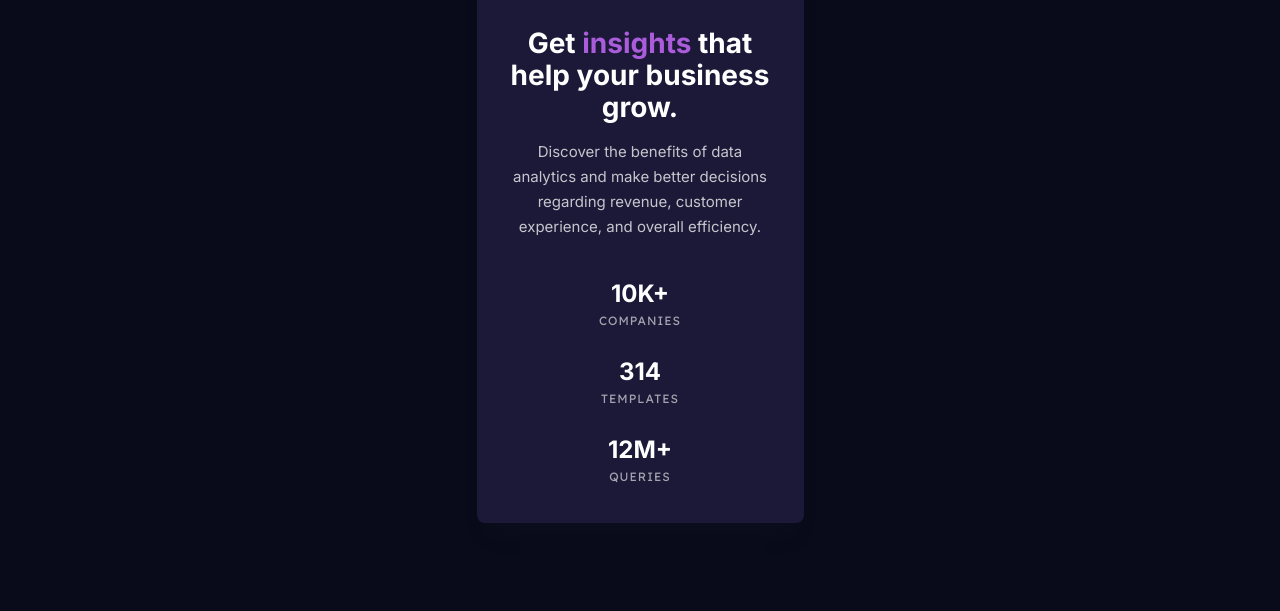
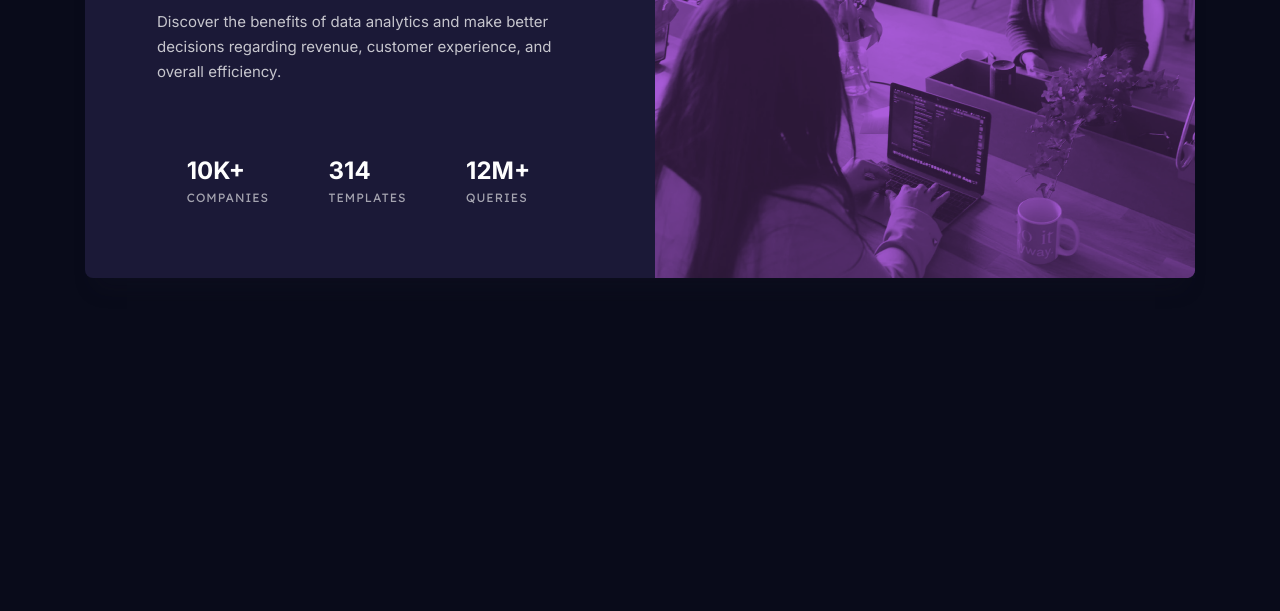
Before and after one commit to ntwiler/Stats-preview-card-component, a plain HTML site: page index.html in a window 1280 px wide. Shown: the part 345-956 px from the top of the page. After the commit the page ends 800 px from the top, so only its background shows below. Drawn offline with Linux system fonts and the light colour scheme.

Commit message:
commit: desktop version

```diff
--- a/index.html
+++ b/index.html
@@ -11,6 +11,7 @@
     />
     <link rel="stylesheet" href="css/style.css" />
     <title>Stats Preview Card</title>
+    <link rel="icon" href="img/favicon-32x32.png" />
   </head>
   <body>
     <main class="container">
@@ -35,12 +36,20 @@
           Discover the benefits of data analytics and make better decisions
           regarding revenue, customer experience, and overall efficiency.
         </p>
+        <div class="showcases">
+          <div class="inside-showcases">
             <p class="text-topic first">10K+</p>
             <p class="text-comment">Companies</p>
+          </div>
+          <div class="inside-showcases">
             <p class="text-topic">314</p>
             <p class="text-comment">Templates</p>
+          </div>
+          <div class="inside-showcases">
             <p class="text-topic">12M+</p>
             <p class="text-comment last">Queries</p>
+          </div>
+        </div>
       </div>
     </main>
   </body>
--- a/sass/style.sass
+++ b/sass/style.sass
@@ -30,17 +30,39 @@ body
   flex-direction: column
   align-items: center
 
+  @media (min-width: 1110px)
+    flex-direction: row-reverse
+    justify-content: space-between
+    width: 1110px
+    height: 446px
+    margin-top: 177px
+    margin-bottom: 177px
+
 .image-mobile
   width: 100%
   height: 100%
   border-top-left-radius: 8px
   border-top-right-radius: 8px
 
+  @media (min-width: 1110px)
+    display: none
+
 .image-desktop
   display: none
 
+  @media (min-width: 1110px)
+    display: block
+    width: 100%
+    height: 100%
+
 .text-container
   width: 264px
+
+  @media (min-width: 1110px)
+    width: 403px
+    margin-left: 72px
+    margin-top: 24px
+    align-self: flex-start
 
 h1
   text-align: center
@@ -49,6 +71,11 @@ h1
   font-weight: 700
   line-height: 32px
   margin-top: 40px
+
+  @media (min-width: 1110px)
+    text-align: left
+    font-size: 36px
+    line-height: 44px
 
 .text-color
   color: colors.$color-soft-violet
@@ -62,6 +89,16 @@ h1
   margin-top: 16px
   opacity: 0.75
 
+  @media (min-width: 1110px)
+    margin-top: 25px
+    text-align: left
+
+.showcases
+  @media (min-width: 1110px)
+    display: flex
+    justify-content: space-around
+    margin-top: 48px
+
 .text-topic
   text-align: center
   font-size: 24px
@@ -70,8 +107,14 @@ h1
   line-height: normal
   margin-top: 24px
 
+  @media (min-width: 1110px)
+    text-align: left
+
 .text-topic.first
   margin-top: 40px
+
+  @media (min-width: 1110px)
+    margin-top: 24px
 
 .text-comment
   text-align: center
@@ -84,5 +127,11 @@ h1
   text-transform: uppercase
   opacity: 0.6
 
+  @media (min-width: 1110px)
+    text-align: left
+
 .text-comment.last
   margin-bottom: 32px
+
+  @media (min-width: 1110px)
+    margin-bottom: 0
```
Also changed, not shown: css/style.css, img/Screenshot.png (added), 2 other files. Lines whose indentation alone changed are shown as unchanged.
